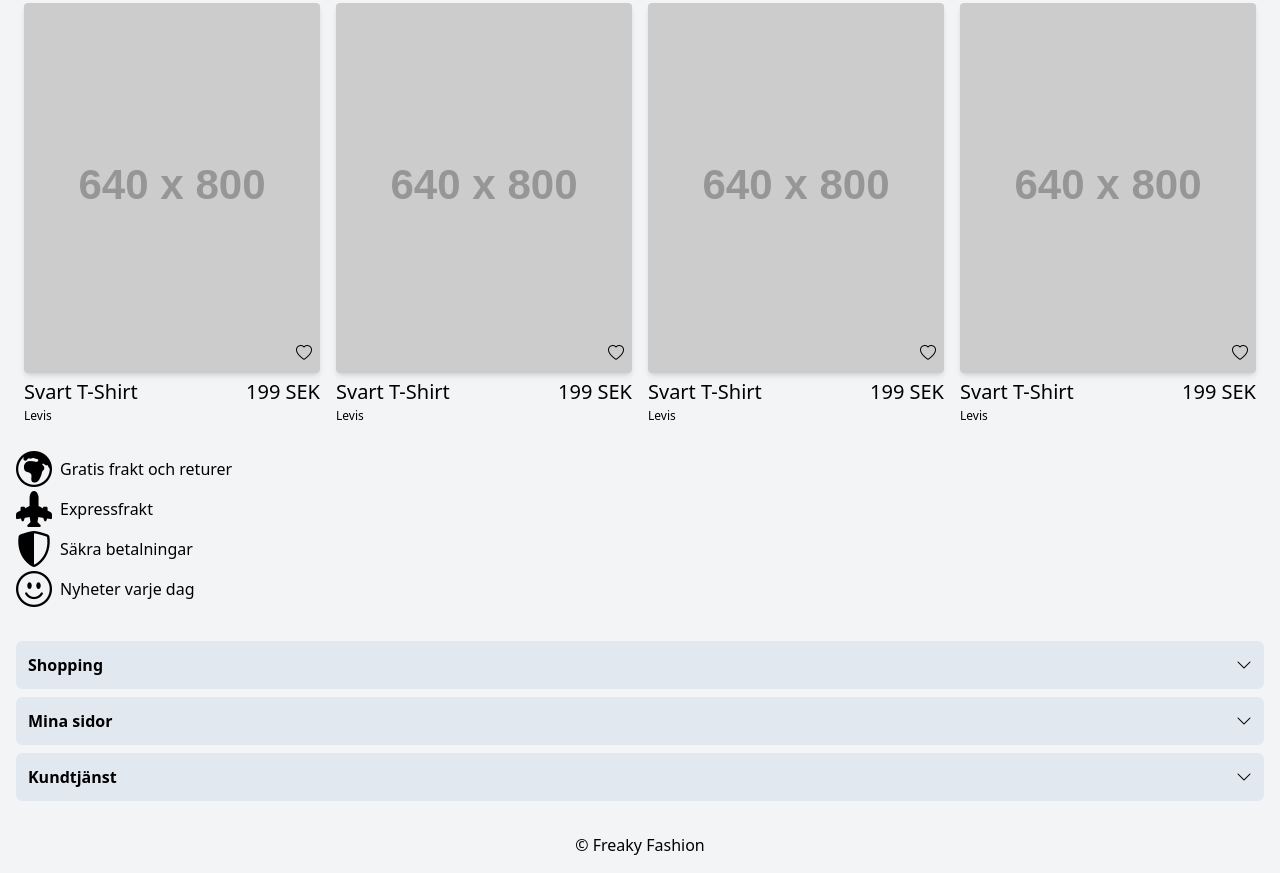
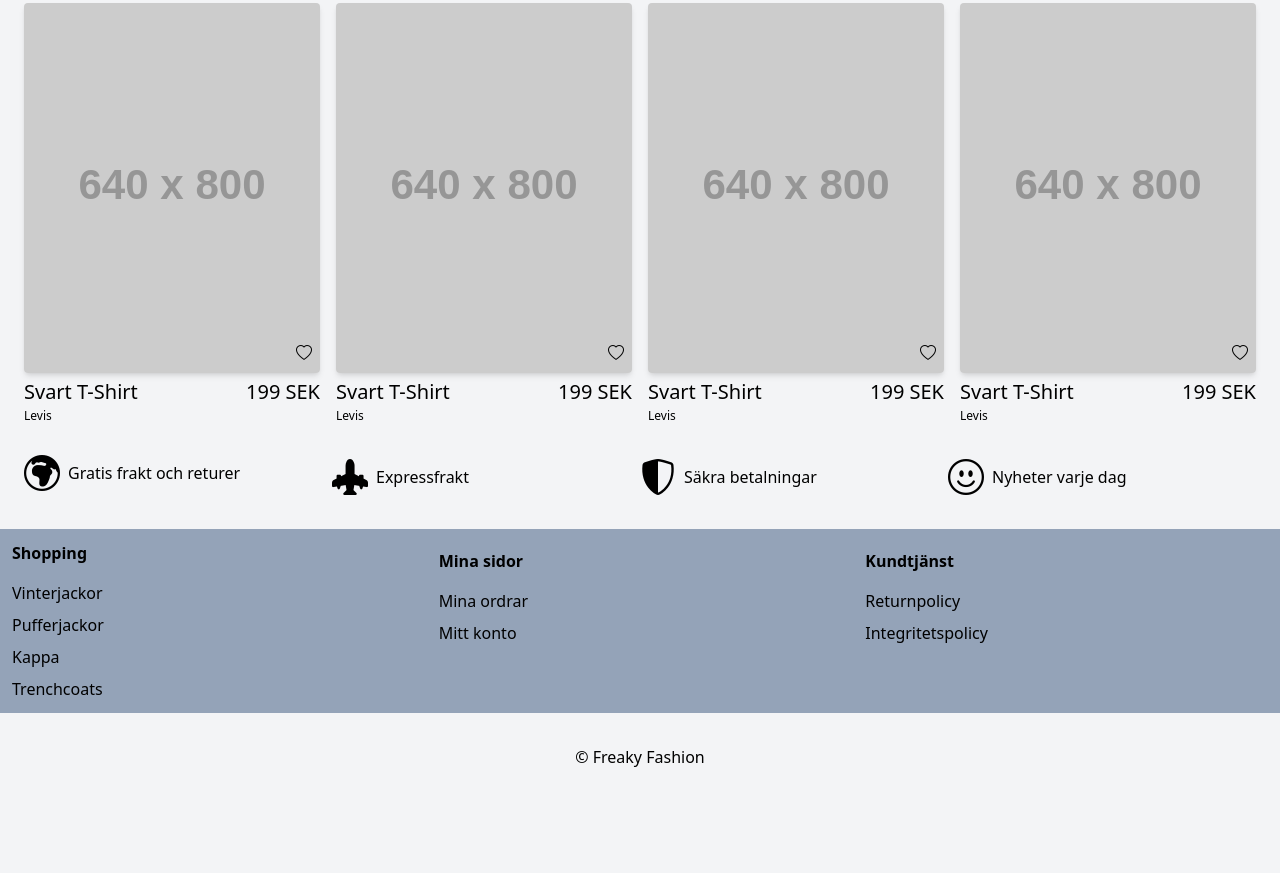
Before and after one commit to tesshaggl/tesshaggl.github.io, a website: page public/index.html in a window 1280 px wide. Shown: the part 1416-2289 px from the top of the page. After the commit the page ends 2201 px from the top, so only its background shows below. Drawn offline with nearby package versions, Linux system fonts and the light colour scheme; placeholder pictures from the web are drawn by us.

Commit message:
Added responsivity to footer

```diff
--- a/public/index.html
+++ b/public/index.html
@@ -10,7 +10,7 @@
       href="https://cdn.jsdelivr.net/npm/bootstrap-icons@1.10.3/font/bootstrap-icons.css"
     />
   </head>
-  <body class="bg-gray-100 flex-col space-y-4 max-w-screen-2xl mx-auto p-4">
+  <body class="bg-gray-100 flex-col space-y-4 max-w-screen-2xl m-4">
     <!-- Header -->
     <header class="flex flex-col gap-4 sm:flex-row sm:items-center">
       <!-- Logotype -->
@@ -293,70 +293,91 @@
 
     <!-- Footer -->
     <footer>
-      <ul class="text-md space-y-2 grid-cols-1 md:grid-cols-2 lg:grid-cols-4 lg:space-y-0">
-        <li class="flex items-center">
+      <!--Shopping information-->
+      <ul
+        class="text-md space-y-2 px-2 flex flex-col sm:flex-row sm:flex-wrap lg:flex-nowrap"
+      >
+        <li class="flex items-center w-full sm:w-1/2 lg:w-1/4">
           <i class="bi bi-globe-europe-africa text-4xl mr-2"></i>
           Gratis frakt och returer
         </li>
-        <li class="flex items-center">
+        <li class="flex items-center w-full sm:w-1/2 lg:w-1/4">
           <i class="bi bi-airplane-engines-fill text-4xl mr-2"></i>
           Expressfrakt
         </li>
-        <li class="flex items-center">
+        <li class="flex items-center w-full sm:w-1/2 lg:w-1/4">
           <i class="bi bi-shield-shaded text-4xl mr-2"></i>
           Säkra betalningar
         </li>
-        <li class="flex items-center">
+        <li class="flex items-center w-full sm:w-1/2 lg:w-1/4">
           <i class="bi bi-emoji-smile text-4xl mr-2"></i>
           Nyheter varje dag
         </li>
       </ul>
 
-
-      <ul class="accordion-list my-8 space-y-2">
-        <li class="accordion bg-slate-200 p-3 rounded-md hover:bg-slate-300">
+      <!--Footer links-->
+      <div class="sm:bg-slate-400 sm:-mx-4 sm:my-5">
+        <ul class="footer-links my-8 space-y-2 flex flex-col sm:flex-row">
+          <!--Shopping-->
+          <li
+            class="link-list bg-slate-200 p-3 rounded-md hover:bg-slate-300 sm:bg-transparent sm:hover:bg-transparent sm:w-1/3"
+          >
             <button
               class="w-full flex justify-between items-center rounded focus:outline-none accordion-button"
             >
-            <span class="accordion-heading">Shopping</span>
-            <i class="bi bi-chevron-down"></i>
+              <span class="link-list-heading">Shopping</span>
+              <i class="bi bi-chevron-down sm:hidden"></i>
             </button>
             <!-- Accordion content -->
-          <div class="accordion-content hidden">
+            <div class="link-list-items hidden sm:block">
               <a href="#" class="block hover:font-semibold">Vinterjackor</a>
               <a href="#" class="block hover:font-semibold">Pufferjackor</a>
               <a href="#" class="block hover:font-semibold">Kappa</a>
               <a href="#" class="block hover:font-semibold">Trenchcoats</a>
             </div>
           </li>
-        <li class="accordion bg-slate-200 p-3 rounded-md hover:bg-slate-300">
+
+          <!--My pages-->
+          <li
+            class="link-list bg-slate-200 p-3 rounded-md hover:bg-slate-300 sm:bg-transparent sm:hover:bg-transparent sm:w-1/3"
+          >
             <button
               class="w-full flex justify-between items-center rounded focus:outline-none accordion-button"
             >
-            <span class="accordion-heading">Mina sidor</span>
-            <i class="bi bi-chevron-down"></i>
+              <span class="link-list-heading">Mina sidor</span>
+              <i class="bi bi-chevron-down sm:hidden"></i>
             </button>
             <!-- Accordion content -->
-          <div class="accordion-content hidden">
+            <div class="link-list-items hidden sm:block">
               <a href="#" class="block hover:font-semibold">Mina ordrar</a>
               <a href="#" class="block hover:font-semibold">Mitt konto</a>
             </div>
           </li>
-        <li class="accordion bg-slate-200 p-3 rounded-md hover:bg-slate-300">
+
+          <!--Customer service-->
+          <li
+            class="link-list bg-slate-200 p-3 rounded-md hover:bg-slate-300 sm:bg-transparent sm:hover:bg-transparent sm:w-1/3"
+          >
             <button
               class="w-full flex justify-between items-center rounded focus:outline-none accordion-button"
             >
-            <span class="accordion-heading">Kundtjänst</span>
-            <i class="bi bi-chevron-down"></i>
+              <span class="link-list-heading">Kundtjänst</span>
+              <i class="bi bi-chevron-down sm:hidden"></i>
             </button>
+
             <!-- Accordion content -->
-          <div class="accordion-content hidden">
+            <div class="link-list-items hidden sm:block">
               <a href="#" class="block hover:font-semibold">Returnpolicy</a>
-            <a href="#" class="block hover:font-semibold">Integritetspolicy</a>
+              <a href="#" class="block hover:font-semibold"
+                >Integritetspolicy</a
+              >
             </div>
           </li>
         </ul>
+      </div>
       <div class="text-center"><p>© Freaky Fashion</p></div>
+
+      <!--Accordion script-->
       <script>
         // Get all accordion buttons
         const accordionButtons = document.querySelectorAll(".accordion-button");
--- a/src/style.css
+++ b/src/style.css
@@ -51,10 +51,10 @@
 }
 
 footer  {
-  .accordion-heading {
+  .link-list-heading {
     font-weight: 600;
   }
-  .accordion-content {
+  .link-list-items {
     margin-top: 1rem;
     .block {
       margin-top: 0.5rem;
```
Also changed, not shown: dist/style.css. Lines whose indentation alone changed are shown as unchanged.
